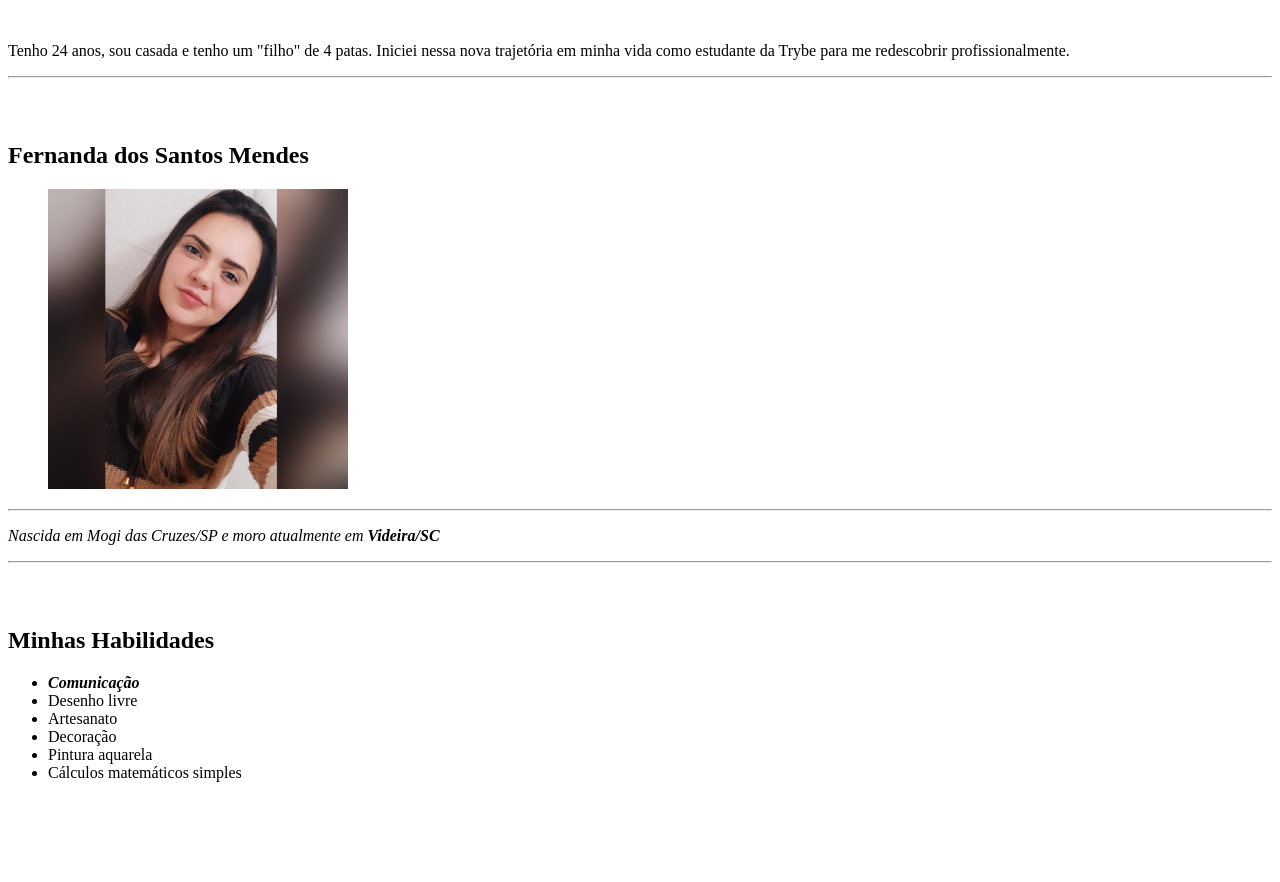
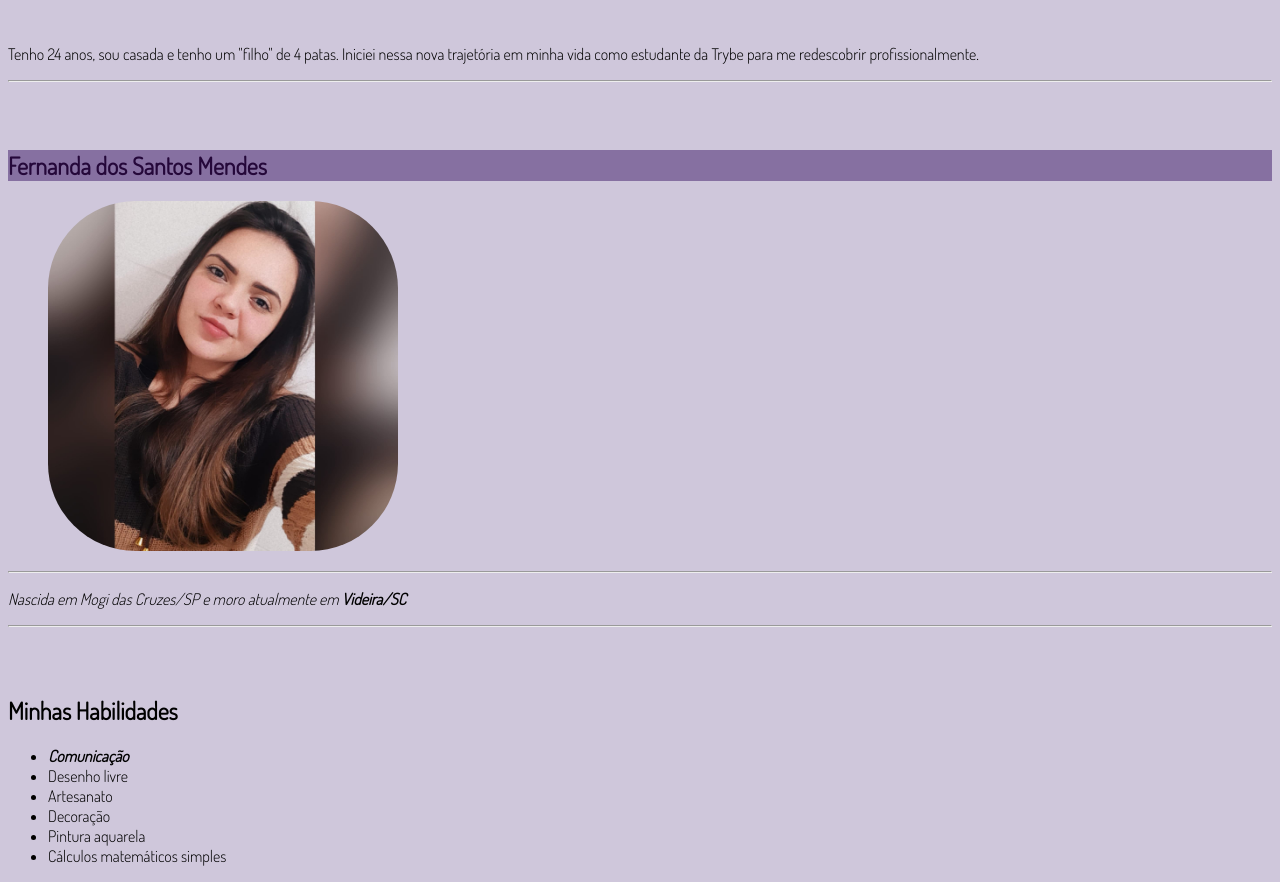
Before and after one commit to fernanda-smendes/fernanda-smendes.github.io, a plain HTML site: page index.html in a window 1280 px wide. Before the commit the page ends 800 px from the top, so only its background shows below. Drawn offline with Linux system fonts and the light colour scheme.

Commit message:
adicionando fonte e link css em html

```diff
--- a/index.html
+++ b/index.html
@@ -5,7 +5,13 @@
     <meta http-equiv="X-UA-Compatible" content="IE=edge">
     <meta name="viewport" content="width=device-width, initial-scale=1.0">
     <title>Portfílio Web - Fernanda Mendes</title>
+
 </head>
+<link rel="preconnect" href="https://fonts.googleapis.com">
+<link rel="preconnect" href="https://fonts.gstatic.com" crossorigin>
+<link href="https://fonts.googleapis.com/css2?family=Dosis:wght@300&display=swap" rel="stylesheet">
+
+<link rel="stylesheet" href="./style.css">
 <body>
     <header>
         <br><p>Tenho 24 anos, sou casada e tenho um "filho" de 4 patas. Iniciei nessa nova trajetória em minha vida como estudante da Trybe para me redescobrir profissionalmente.</p>
@@ -18,13 +24,13 @@
     </section>
 
     <figure>
-        <img src="Perfil.jpeg" width="300px" alt="Fernanda Mendes">
+        <img class="imagem" src="Perfil.jpeg" width="350px" alt="Fernanda Mendes">
     </figure>
 
     <hr>
 
     <article>
-        <p></p><em>Nascida em Mogi das Cruzes/SP e moro atualmente em <strong>Videira/SC</strong></em></p>
+        <p><em>Nascida em Mogi das Cruzes/SP e moro atualmente em <strong>Videira/SC</strong></em></p>
     </article>
 
     <hr><br><br>
--- a/style.css
+++ b/style.css
@@ -0,0 +1,13 @@
+body {
+    font-family: 'Dosis', sans-serif;
+    background-color: hsl(265, 21%, 82%);
+}
+
+.meu-nome {
+    color: rgb(37, 8, 58);
+    background-color: rgb(134, 112, 161);
+}
+
+.imagem {
+    border-radius: 25%;
+}
```
